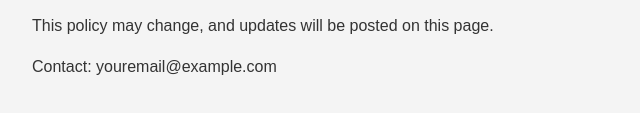
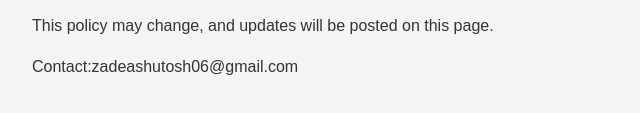
Before and after one commit to ashuZ0/Age-calculator-zodiac-, a plain HTML site: page privacy.html in a window 1280 px wide. Shown: the part 263-376 px from the top of the page, 208-848 px from the left. Drawn offline with Linux system fonts and the light colour scheme.

Commit message:
Update privacy.html

```diff
--- a/privacy.html
+++ b/privacy.html
@@ -27,6 +27,6 @@
   <p>However, we may use third-party tools like Google AdSense or Analytics that may collect anonymized data via cookies.</p>
   <p>By using this website, you agree to the use of such tools for personalization, performance, and analytics purposes.</p>
   <p>This policy may change, and updates will be posted on this page.</p>
-  <p>Contact: youremail@example.com</p>
+  <p>Contact:zadeashutosh06@gmail.com</p>
 </body>
 </html>
```
